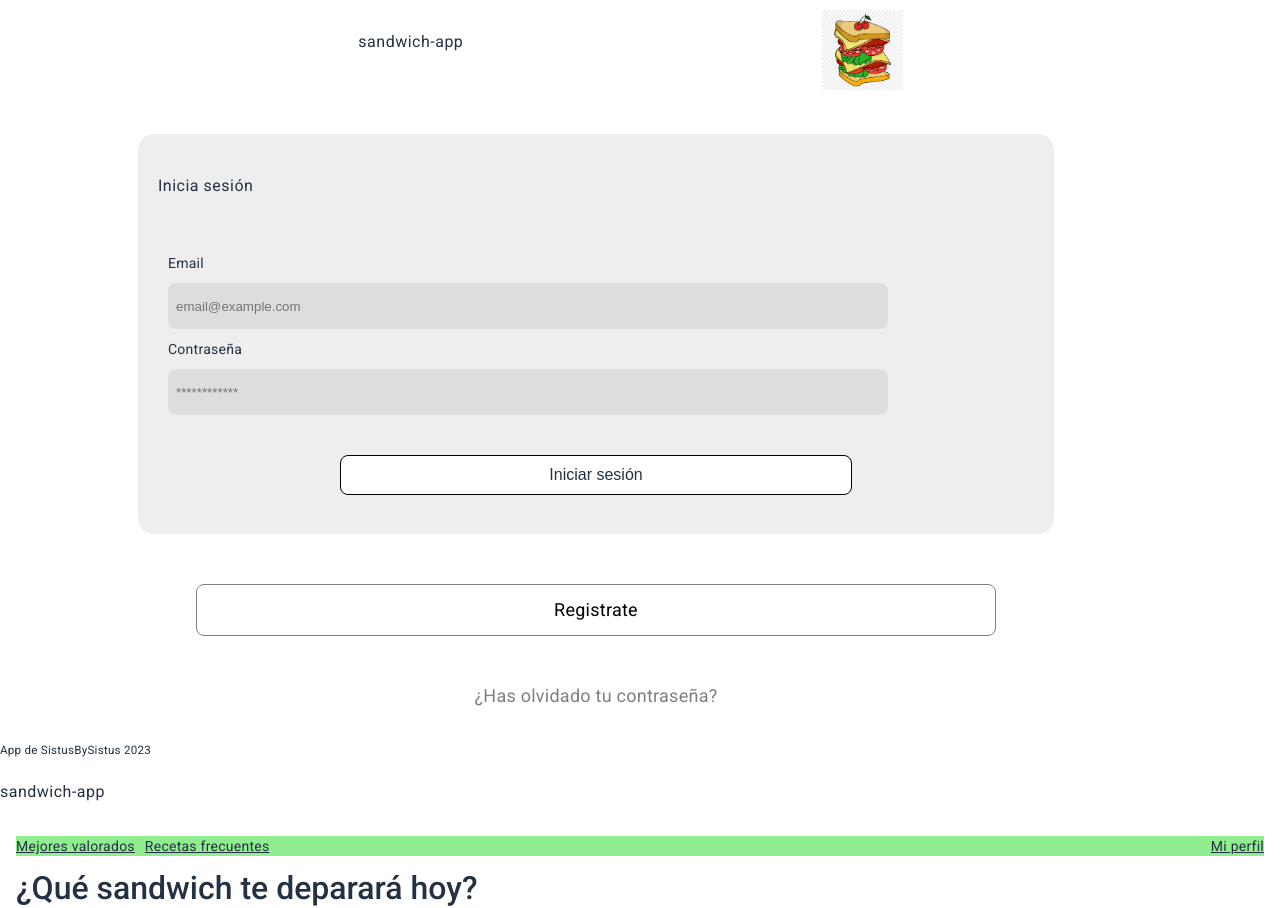
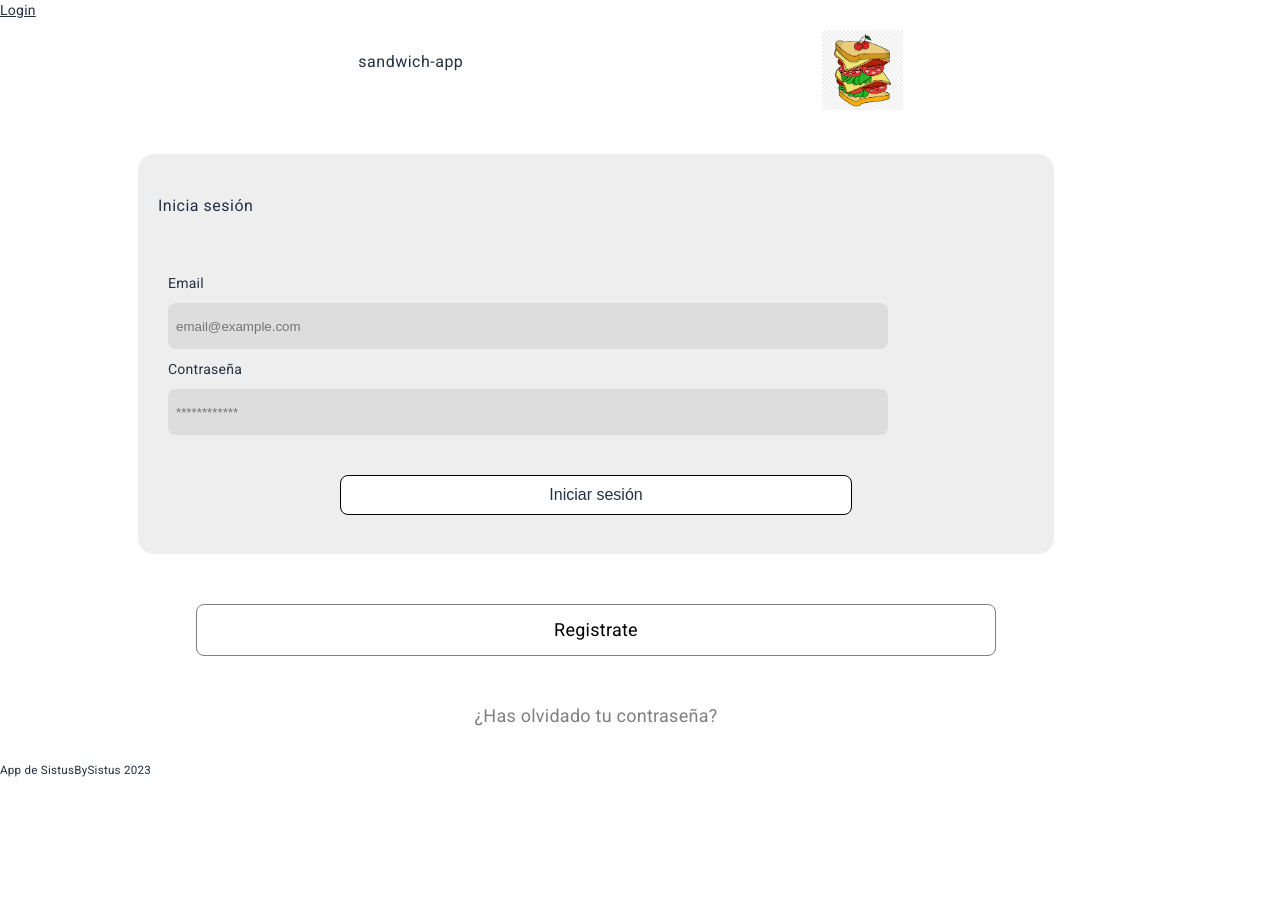
Before and after one commit to NadiaMonzon/get-a-sandwich, an Angular app: page /login in a window 1280 px wide. Before the commit this address led to /. Shown: the top 908 px of the page. After the commit the page ends 800 px from the top, so only its background shows below. Built offline with nearby package versions, Linux system fonts and the light colour scheme.

Commit message:
feat(get-a-sandwich): add initial router

```diff
--- a/src/app/app.component.html
+++ b/src/app/app.component.html
@@ -6,10 +6,9 @@
 
 <div class="content" role="main">
 
-  <app-login></app-login>
-  <app-search></app-search>
-  <app-home></app-home>
-  <app-sandwich-detail></app-sandwich-detail>
+<nav>
+  <a [routerLink]="['login']">Login</a>
+  </nav>
 </div>
 
 <router-outlet></router-outlet>
--- a/src/app/app.component.ts
+++ b/src/app/app.component.ts
@@ -8,6 +8,3 @@ import { Component } from '@angular/core';
 export class AppComponent {
   title = 'get-a-sandwich';
 }
-
-
-// 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 apikey de ChatGPT sasito
--- a/src/app/app.module.ts
+++ b/src/app/app.module.ts
@@ -1,27 +1,31 @@
 import { NgModule } from '@angular/core';
 import { BrowserModule } from '@angular/platform-browser';
-
+import { BrowserAnimationsModule } from '@angular/platform-browser/animations';
+import { RouterModule, Routes } from '@angular/router';
 import { AppRoutingModule } from './app-routing.module';
 import { AppComponent } from './app.component';
 import { HomeComponent } from './pages/home/home.component';
-import { BrowserAnimationsModule } from '@angular/platform-browser/animations';
 import { LoginComponent } from './pages/login/login.component';
-import { SearchComponent } from './pages/search/search.component';
-import { NavbarComponent } from './navbar/navbar.component';
-import { SandwichDetailComponent } from './pages/sandwich-detail/sandwich-detail.component';
+
+
+const ROUTES: Routes = [
+  {path: '', redirectTo: 'home', pathMatch: 'full'},
+  {path: 'login', component: LoginComponent},
+  {path: 'home', loadChildren: () => import('../app/pages/home/home.module').then(m => m.HomeModule)},
+
+  {path: '**', redirectTo: 'home'}
+]
+
 
 @NgModule({
   declarations: [
     AppComponent,
-    HomeComponent,
-    LoginComponent,
-    SearchComponent,
-    NavbarComponent,
-    SandwichDetailComponent,
+    HomeComponent
   ],
   imports: [
     BrowserModule,
     AppRoutingModule,
+    RouterModule.forRoot(ROUTES),
     BrowserAnimationsModule
   ],
   providers: [],
--- a/src/app/pages/home/home.component.html
+++ b/src/app/pages/home/home.component.html
@@ -1,5 +1,4 @@
 <section class="home-screen">
-  <app-navbar></app-navbar>
   <h1 class="home-screen_main-title">¿Qué sandwich te deparará hoy?</h1>
   <input
     type="text"
--- /dev/null
+++ b/src/app/pages/home/home.module.ts
@@ -0,0 +1,18 @@
+import { CommonModule } from '@angular/common';
+import { NgModule } from '@angular/core';
+import { RouterModule, Routes } from '@angular/router';
+import { HomeComponent } from './home.component';
+
+
+const ROUTES: Routes = [
+  {path: '', component: HomeComponent}
+];
+
+@NgModule({
+  declarations: [HomeComponent],
+  imports: [
+    CommonModule,
+    RouterModule.forChild(ROUTES)
+  ],
+})
+export class HomeModule { }
--- a/src/app/pages/login/login.component.html
+++ b/src/app/pages/login/login.component.html
@@ -3,7 +3,7 @@
   <div class="logo"></div>
 </section>
 <section class="main">
-  <form action="" class="login-form">
+  <form action="POST" class="login-form">
     <h4 class="form-title">Inicia sesión</h4>
     <fieldset>
       <label for="email" class="email-label">Email</label>
```
